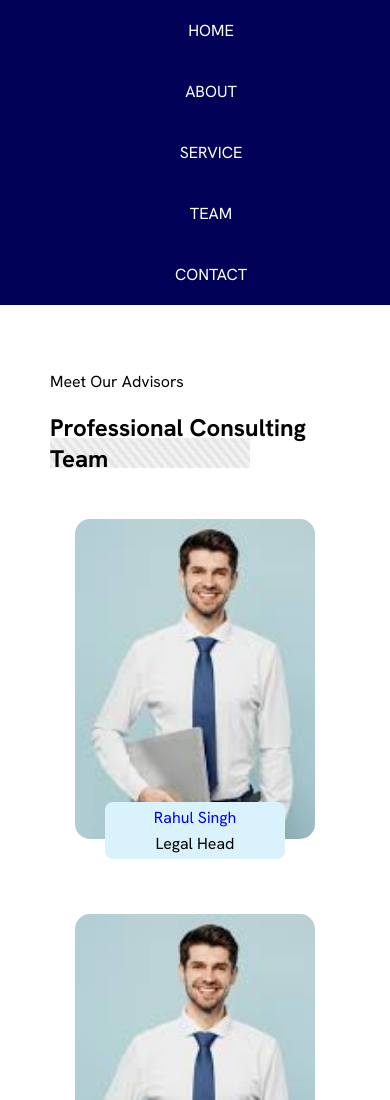
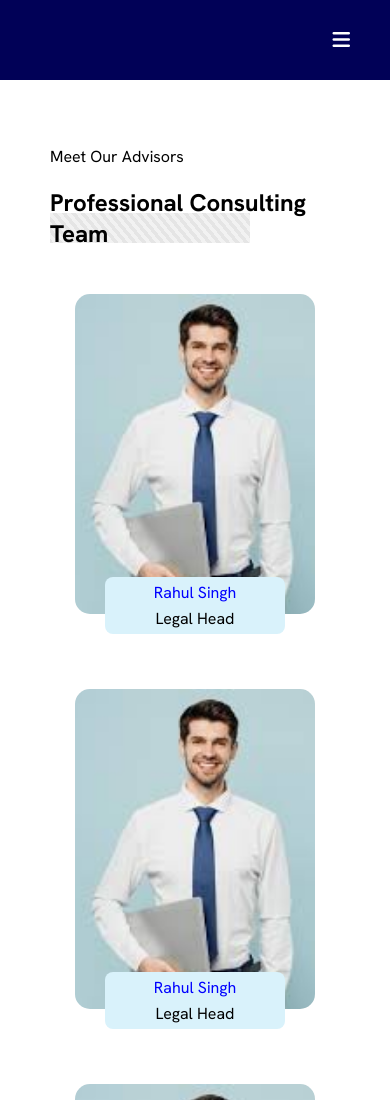
Before and after one commit to shreyaNeupane/p-lunia, a plain HTML site: page team.html in a window 390 px wide. Shown: the top 1100 px of the page. Drawn offline with Linux system fonts and the light colour scheme.

Commit message:
responsive navbar

```diff
--- a/about.css
+++ b/about.css
@@ -60,29 +60,43 @@ body {
   border-right: 1px solid #f1fbff;
 }
 
-.navbar {
-  z-index: 10;
-  overflow: hidden;
-  position: fixed;
+/* ------------navbar------------------- */
+
+nav {
+  height: 80px;
+  width: 100%;
   background-color: rgb(1, 1, 87);
   width: 100%;
-  top: 0px;
+
 }
-.navbar ul {
+nav ul {
   list-style-type: none;
-  margin: 0;
-  display: flex;
-  justify-content: flex-end;
-  padding-left: 2rem;
+  float: right;
+  margin-right: 20px;
 }
-.navbar li a {
-  text-decoration: none;
+nav ul li {
+   display: inline-block;
+   line-height: 50px;
+   margin: 0 5px;
+}
+nav ul li a{
+  color: white;
+  font-size: 17px;
+}
+a.active,a:hover{
+  color: lightblue;
+}
+.checkbtn{
+  font-size: 30px;
   color: white;
   float: right;
-  padding: 20px;
+  line-height: 80px;
+  margin-right: 40px;
+  cursor: pointer;
+  display:none;
 }
-nav ul li a:hover {
-  color: lightblue;
+#check{
+  display: none;
 }
 /*  -------------cabout us --------------- */
 .container {
@@ -332,13 +346,59 @@ hr {
 }
 
 /* ----------------- Media query------------------- */
-@media (max-width: 765px) {
+/*  ----------------- navbar( media query) */
+/* ----------------- Media query------------------- */
+@media (max-width: 992px) {
 
   .header {
     display: none;
   }
-  .navbar ul {
-    flex-direction: column;
-    align-items: center;
+  label.logo{
+    font-family: 30px;
+    padding-left: 50px;
+  }
+  nav ul li a{
+    font-size: 16px;
   }
 }
+@media (max-width: 858px){
+   .header {
+    display: none;
+  }
+  .checkbtn{
+    display: block;
+    font-size: 20px;
+
+  }
+
+  ul{
+
+    box-sizing: border-box;
+
+    margin-top: 0;
+    z-index: 100;
+    position: fixed;
+    width: 100%;
+    background-color:rgb(1, 1, 87);
+    top: 80px;
+    left: -100%;
+    /* text-align: center; */
+    transition: all .5s;
+  }
+  nav ul li{
+    /* z-index: 100; */
+    display: block;
+    margin: 50px 0;
+    line-height: 10px;
+  }
+  nav ul li a{
+    font-size: 18px;
+  }
+   a:hover,a.active{
+    background: none;
+    color: lightblue;
+  }
+  #check:checked ~ul{
+    left:0;
+  }
+}
--- a/contact-page.css
+++ b/contact-page.css
@@ -59,19 +59,19 @@ body {
 }
 /* -----------   navabar ------------------- */
 
-.navbar {
+nav {
   height: 80px;
   width: 100%;
   background-color: rgb(1, 1, 87);
   width: 100%;
 
 }
-.navbar ul {
+nav ul {
   list-style-type: none;
   float: right;
   margin-right: 20px;
 }
-.navbar ul li {
+nav ul li {
    display: inline-block;
    line-height: 50px;
    margin: 0 5px;
@@ -315,31 +315,43 @@ hr {
   }
 }
 @media (max-width: 858px){
+   .header {
+    display: none;
+  }
   .checkbtn{
     display: block;
+    font-size: 20px;
+
   }
+
   ul{
+
+    box-sizing: border-box;
+
+    margin-top: 0;
+    z-index: 100;
     position: fixed;
     width: 100%;
     background-color:rgb(1, 1, 87);
     top: 80px;
     left: -100%;
-    text-align: center;
+    /* text-align: center; */
     transition: all .5s;
   }
-  .nav ul li{
+  nav ul li{
+    /* z-index: 100; */
     display: block;
     margin: 50px 0;
-    line-height: 30px;
+    line-height: 10px;
   }
-  .nav ul li a{
-    font-size: 20px;
+  nav ul li a{
+    font-size: 18px;
   }
    a:hover,a.active{
     background: none;
     color: lightblue;
   }
   #check:checked ~ul{
-    left: 0;
+    left:0;
   }
 }
--- a/index.css
+++ b/index.css
@@ -65,29 +65,43 @@ body {
   border-right: 1px solid #f1fbff;
 }
 /* -----------navbar ------------- */
-.navbar {
-  z-index: 10;
-  overflow: hidden;
-  position: sticky;
+/* ------------navbar------------------- */
+
+nav {
+  height: 80px;
+  width: 100%;
   background-color: rgb(1, 1, 87);
   width: 100%;
-  top: 0;
+
 }
-.navbar ul {
+nav ul {
   list-style-type: none;
-  margin: 0;
-  display: flex;
-  justify-content: flex-end;
-  padding-left: 2rem;
+  float: right;
+  margin-right: 20px;
 }
-.navbar li a {
-  text-decoration: none;
+nav ul li {
+   display: inline-block;
+   line-height: 50px;
+   margin: 0 5px;
+}
+nav ul li a{
+  color: white;
+  font-size: 17px;
+}
+a.active,a:hover{
+  color: lightblue;
+}
+.checkbtn{
+  font-size: 30px;
   color: white;
   float: right;
-  padding: 20px;
+  line-height: 80px;
+  margin-right: 40px;
+  cursor: pointer;
+  display:none;
 }
-nav ul li a:hover {
-  color: lightblue;
+#check{
+  display: none;
 }
 /*----------------- Main contents -------------------------- */
 /*  ---------------cards------------------ */
@@ -300,13 +314,59 @@ hr {
 }
 
 /* ----------------- Media query------------------- */
-@media (max-width: 765px) {
+/*  ----------------- navbar( media query) */
+/* ----------------- Media query------------------- */
+@media (max-width: 992px) {
 
   .header {
     display: none;
   }
-  .navbar ul {
-    flex-direction: column;
-    align-items: center;
+  label.logo{
+    font-family: 30px;
+    padding-left: 50px;
+  }
+  nav ul li a{
+    font-size: 16px;
   }
 }
+@media (max-width: 858px){
+   .header {
+    display: none;
+  }
+  .checkbtn{
+    display: block;
+    font-size: 20px;
+
+  }
+
+  ul{
+
+    box-sizing: border-box;
+
+    margin-top: 0;
+    z-index: 100;
+    position: fixed;
+    width: 100%;
+    background-color:rgb(1, 1, 87);
+    top: 80px;
+    left: -100%;
+    /* text-align: center; */
+    transition: all .5s;
+  }
+  nav ul li{
+    /* z-index: 100; */
+    display: block;
+    margin: 50px 0;
+    line-height: 10px;
+  }
+  nav ul li a{
+    font-size: 18px;
+  }
+   a:hover,a.active{
+    background: none;
+    color: lightblue;
+  }
+  #check:checked ~ul{
+    left:0;
+  }
+}
--- a/service.css
+++ b/service.css
@@ -58,29 +58,45 @@ body {
   border-left: 1px solid #f1fbff;
   border-right: 1px solid #f1fbff;
 }
-.navbar {
-  overflow: hidden;
-  position: sticky;
+/* -------navbar --------- */
+
+nav {
+  height: 80px;
+  width: 100%;
   background-color: rgb(1, 1, 87);
   width: 100%;
-  top: 0;
+
 }
-.navbar ul {
+nav ul {
   list-style-type: none;
-  margin: 0;
-  display: flex;
-  justify-content: flex-end;
-  padding-left: 2rem;
+  float: right;
+  margin-right: 20px;
 }
-.navbar li a {
-  text-decoration: none;
+nav ul li {
+   display: inline-block;
+   line-height: 50px;
+   margin: 0 5px;
+}
+nav ul li a{
+  color: white;
+  font-size: 17px;
+}
+a.active,a:hover{
+  color: lightblue;
+}
+.checkbtn{
+  font-size: 30px;
   color: white;
   float: right;
-  padding: 20px;
+  line-height: 80px;
+  margin-right: 40px;
+  cursor: pointer;
+  display:none;
 }
-nav ul li a:hover {
-  color: lightblue;
+#check{
+  display: none;
 }
+
 
 /* -------------- Container ------------- */
 .service-container {
@@ -265,3 +281,58 @@ hr {
     grid-template-columns: 1fr;
   }
 }
+/* ----------------- Media query------------------- */
+@media (max-width: 992px) {
+
+  .header {
+    display: none;
+  }
+  label.logo{
+    font-family: 30px;
+    padding-left: 50px;
+  }
+  nav ul li a{
+    font-size: 16px;
+  }
+}
+@media (max-width: 858px){
+   .header {
+    display: none;
+  }
+  .checkbtn{
+    display: block;
+    font-size: 20px;
+
+  }
+
+  ul{
+
+    box-sizing: border-box;
+
+    margin-top: 0;
+    z-index: 100;
+    position: fixed;
+    width: 100%;
+    background-color:rgb(1, 1, 87);
+    top: 80px;
+    left: -100%;
+    /* text-align: center; */
+    transition: all .5s;
+  }
+  nav ul li{
+    /* z-index: 100; */
+    display: block;
+    margin: 50px 0;
+    line-height: 10px;
+  }
+  nav ul li a{
+    font-size: 18px;
+  }
+   a:hover,a.active{
+    background: none;
+    color: lightblue;
+  }
+  #check:checked ~ul{
+    left:0;
+  }
+}
--- a/team.css
+++ b/team.css
@@ -58,30 +58,44 @@ body {
   border-right: 1px solid #f1fbff;
 }
 /* ------------navbar------------------- */
-.navbar {
-  z-index: 5;
-  overflow: hidden;
-  position: sticky;
+
+nav {
+  height: 80px;
+  width: 100%;
   background-color: rgb(1, 1, 87);
   width: 100%;
-  top: 0;
+
 }
-.navbar ul {
+nav ul {
   list-style-type: none;
-  margin: 0;
-  display: flex;
-  justify-content: flex-end;
-  padding-left: 2rem;
+  float: right;
+  margin-right: 20px;
 }
-.navbar li a {
-  text-decoration: none;
+nav ul li {
+   display: inline-block;
+   line-height: 50px;
+   margin: 0 5px;
+}
+nav ul li a{
+  color: white;
+  font-size: 17px;
+}
+a.active,a:hover{
+  color: lightblue;
+}
+.checkbtn{
+  font-size: 30px;
   color: white;
   float: right;
-  padding: 20px;
+  line-height: 80px;
+  margin-right: 40px;
+  cursor: pointer;
+  display:none;
 }
-nav ul li a:hover {
-  color: lightblue;
+#check{
+  display: none;
 }
+
 /* ----------------- container body ------------------ */
 .team-container{
   max-width: 1400px;
@@ -308,3 +322,59 @@ hr {
     font-size: 1rem;
   }
 }
+/*  ----------------- navbar( media query) */
+/* ----------------- Media query------------------- */
+@media (max-width: 992px) {
+
+  .header {
+    display: none;
+  }
+  label.logo{
+    font-family: 30px;
+    padding-left: 50px;
+  }
+  nav ul li a{
+    font-size: 16px;
+  }
+}
+@media (max-width: 858px){
+   .header {
+    display: none;
+  }
+  .checkbtn{
+    display: block;
+    font-size: 20px;
+
+  }
+
+  ul{
+
+    box-sizing: border-box;
+
+    margin-top: 0;
+    z-index: 100;
+    position: fixed;
+    width: 100%;
+    background-color:rgb(1, 1, 87);
+    top: 80px;
+    left: -100%;
+    /* text-align: center; */
+    transition: all .5s;
+  }
+  nav ul li{
+    /* z-index: 100; */
+    display: block;
+    margin: 50px 0;
+    line-height: 10px;
+  }
+  nav ul li a{
+    font-size: 18px;
+  }
+   a:hover,a.active{
+    background: none;
+    color: lightblue;
+  }
+  #check:checked ~ul{
+    left:0;
+  }
+}
--- a/team.html
+++ b/team.html
@@ -25,7 +25,11 @@
             </span>
         </header>
         <!-- ----------------Navbar ---------------- -->
-        <nav class="navbar">
+        <nav>
+                <input type="checkbox"  id="check">
+                <label for="check" class="checkbtn">
+                     <i class="fa-solid fa-bars"></i>
+                </label>
             <ul>
             <li><a href="index.html">HOME</a></li>
             <li><a href="about.html">ABOUT</a></li>
@@ -33,6 +37,8 @@
            <li> <a href="team.html">TEAM</a></li>
             <li><a href="contact-page.html">CONTACT</a></li>
             </ul>
+
+
         </nav>
         <!-- -------------BODY ------------------>
          <div class="team-main-container">
```
Also changed, not shown: about.html (+7 -1 lines), index.html (+7 -1 lines), service.html (+9 -3 lines).
